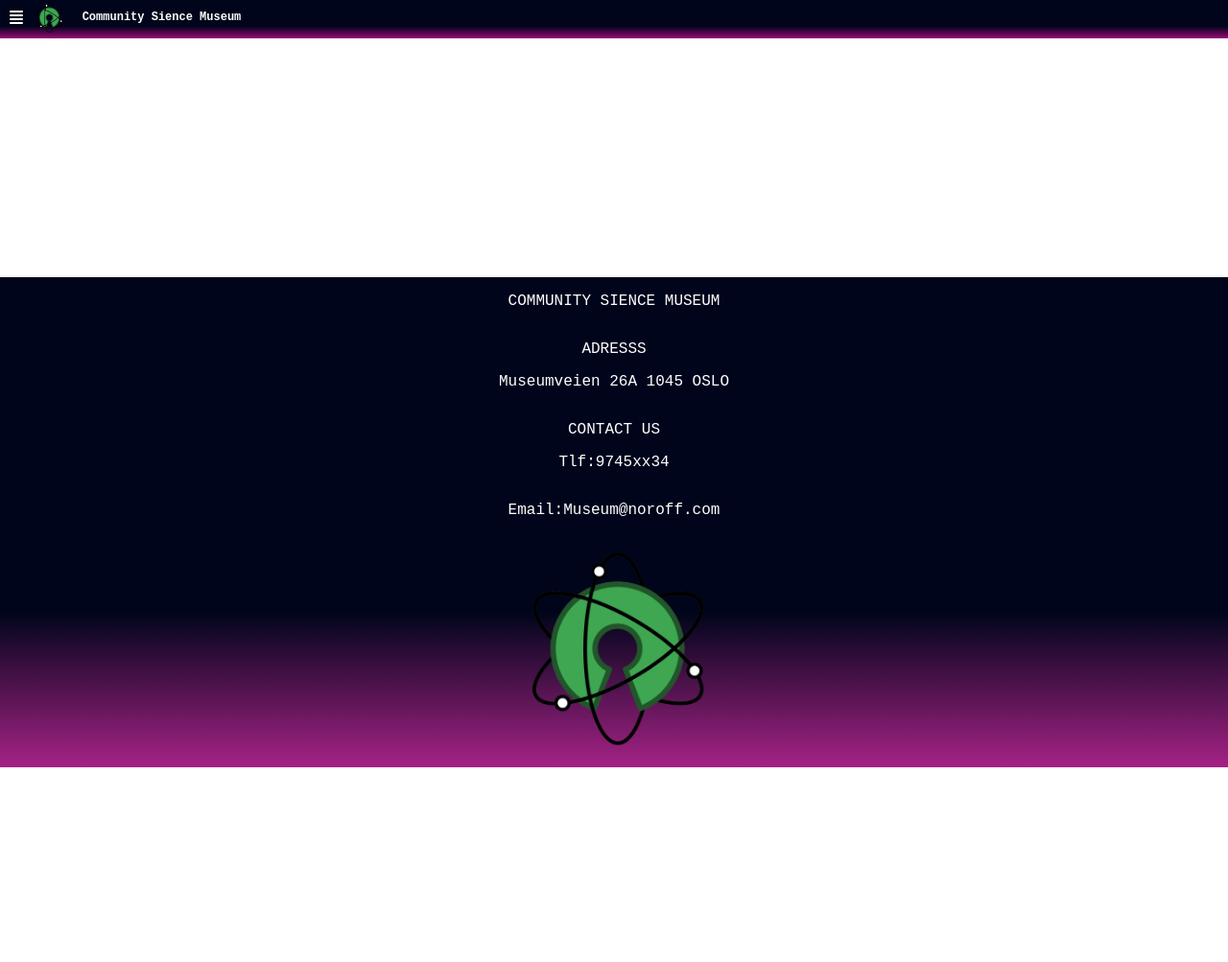
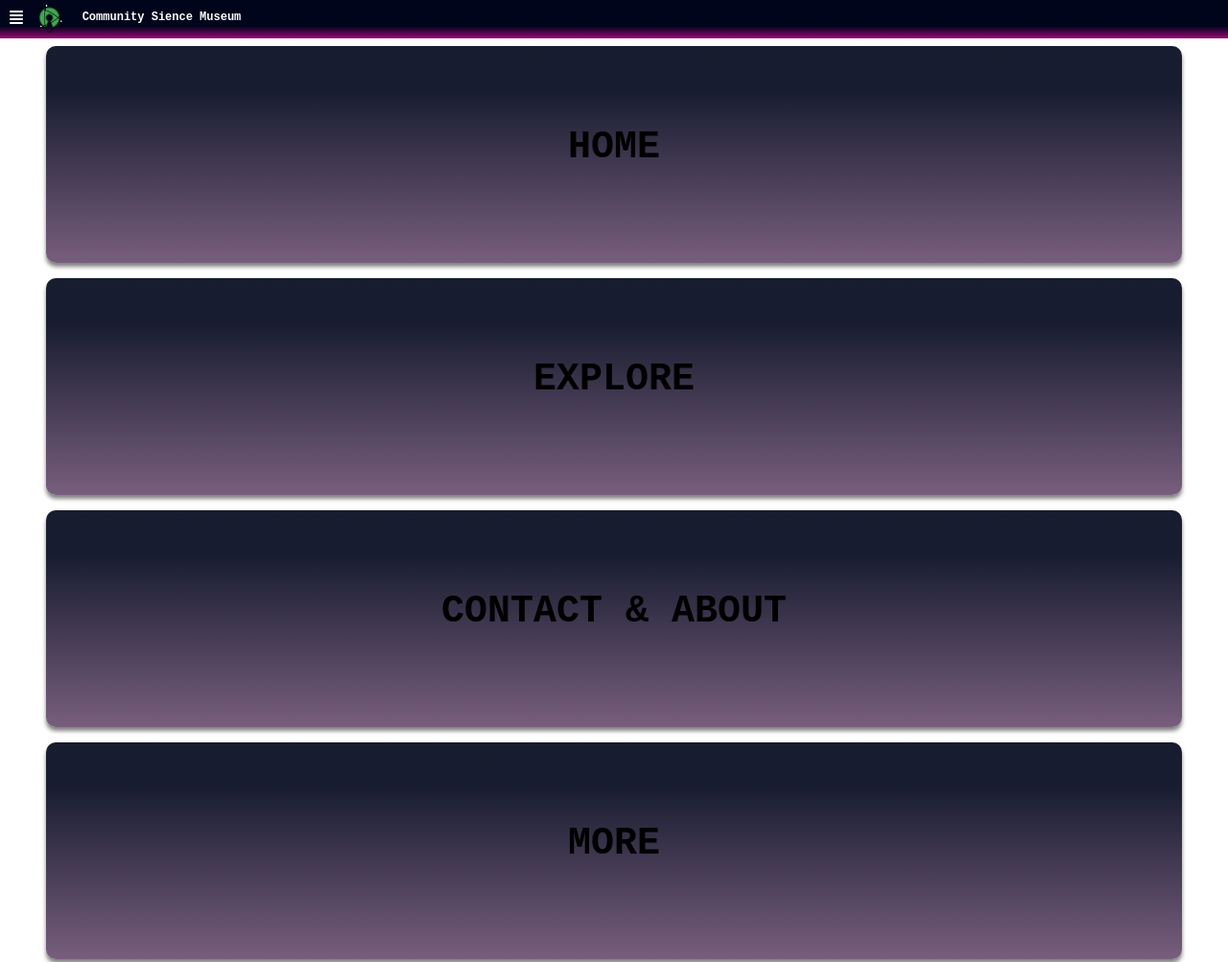
Before and after one commit to RidwanHM/SemesterProject-RidwanHM, a plain HTML site: page menu.html in a window 1280 px wide. Shown: the top 1003 px of the page at 96% size. Before the commit the page ends 800 px from the top, so only its background shows below. Drawn offline with Linux system fonts and the light colour scheme.

Commit message:
menu done

```diff
--- a/css/menu.css
+++ b/css/menu.css
@@ -59,8 +59,39 @@ nav{
     color: #ffffff;
     }
 
+main{
+display: flex;
+flex-direction: column;
+justify-content: center;
+align-items: center;
+padding: 3rem;
+gap: 1rem;
+}
 
+main div{
+border-radius: 10px;
+background: linear-gradient(180deg, rgba(1, 6, 27, 0.91) 20.31%, rgba(106, 78, 112, 0.91) 100%);
+width: 100%;
+height: 226px;
+text-align: center;
+box-shadow: 0px 4px 4px rgba(0, 0, 0, 0.50);
+}
 
+main h2{
+padding: 1rem;
+padding-top: 50px;
+font-family: 'Courier New', Courier, monospace;
+font-size: 40px;
+font-weight: 700;
+font-style: normal;
+}
+
+a{
+color: black;
+text-decoration: none;
+padding: 0;
+margin: 0;
+}
 
 
 
--- a/menu.html
+++ b/menu.html
@@ -20,7 +20,23 @@
     </header>
 
 
+<main>
+    <div>
+        <a href="/index.html"><h2>HOME</h2></a>
+    </div>
 
+    <div>
+        <a href="/explore.html"><h2>EXPLORE</h2></a>
+    </div>
+
+    <div>
+        <a href="/contact.html"><h2>CONTACT & ABOUT</h2></a>
+    </div>
+
+    <div>
+        <a href="/more.html"><h2>MORE</h2></a>
+    </div>
+</main>
 
 
 
```
